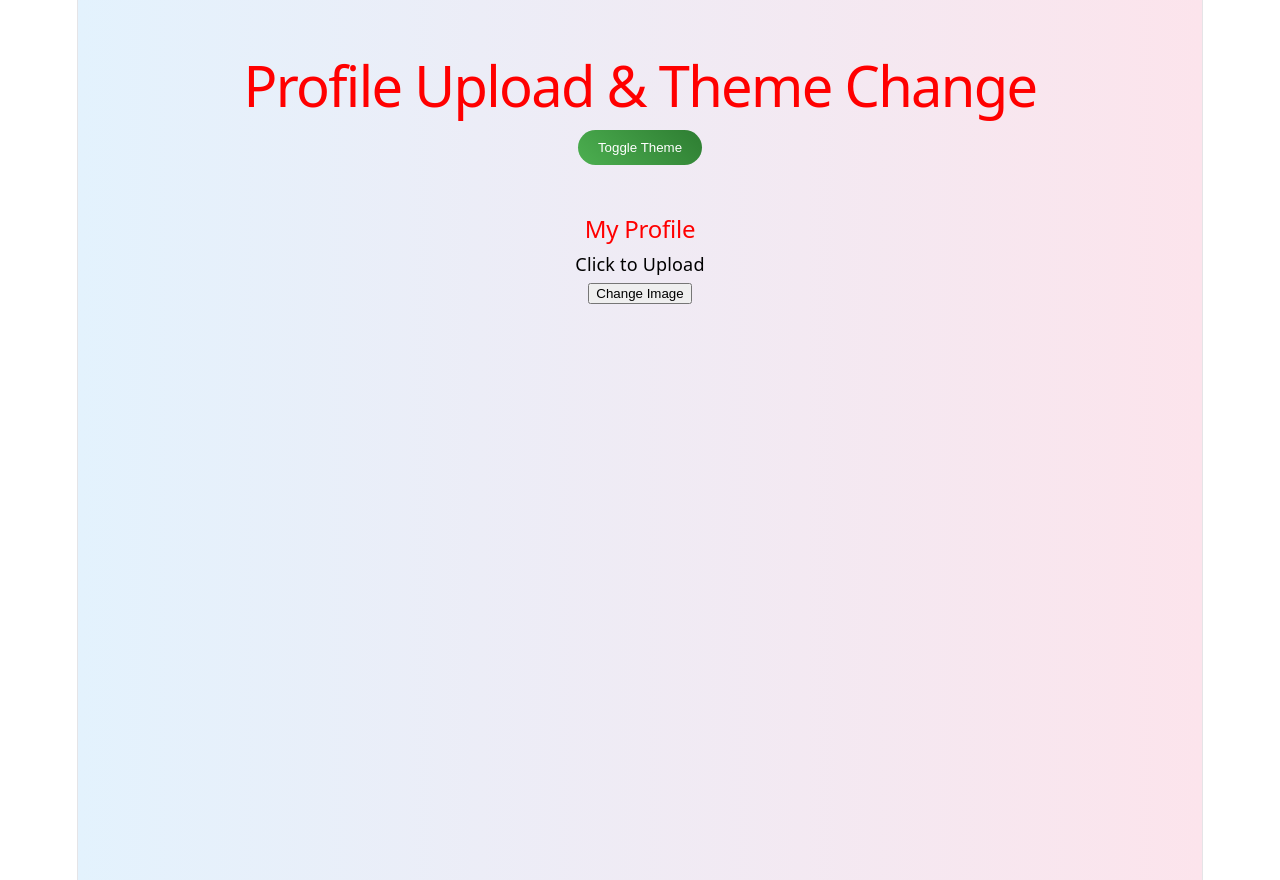
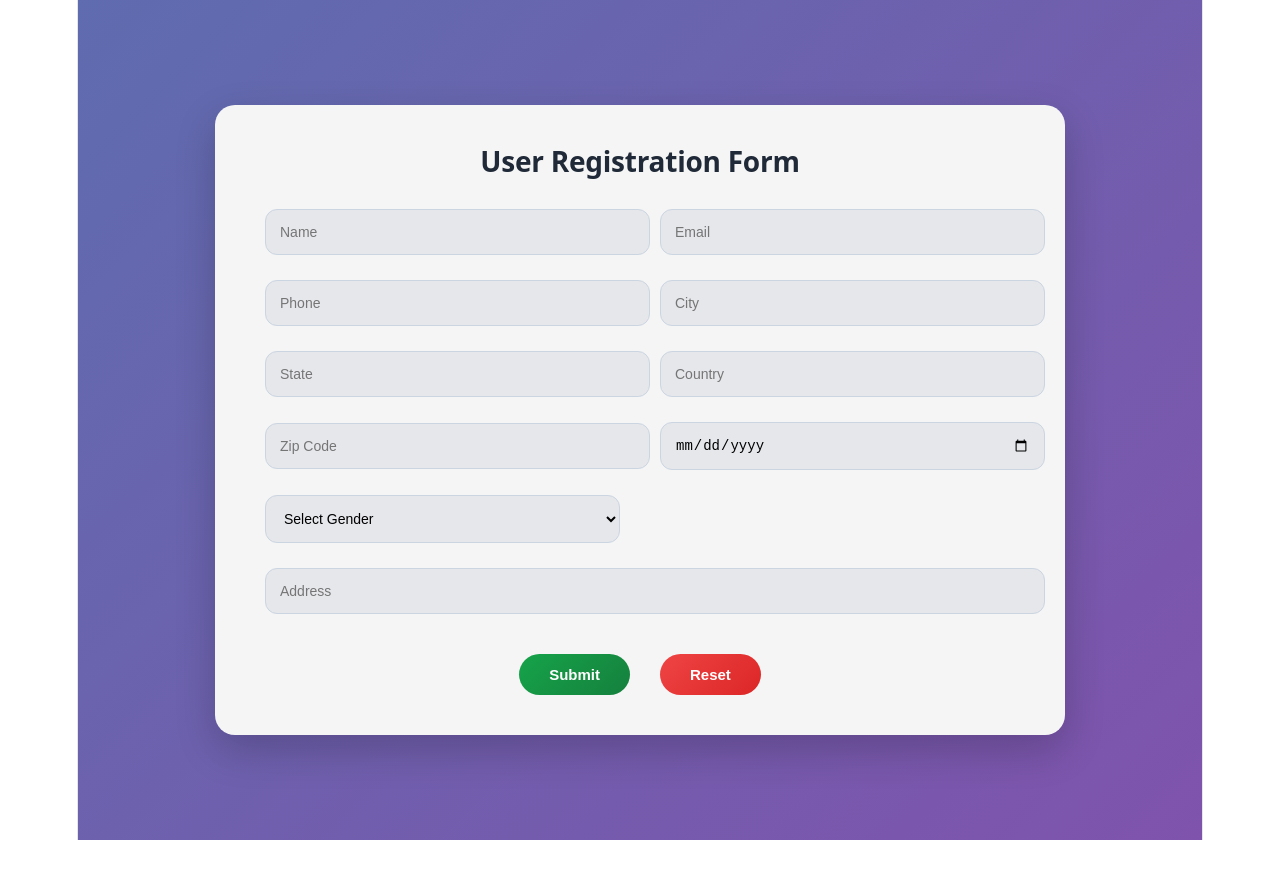
Before and after one commit to Jeevitha-98/Jeevitha, a React (Vite) app: page / in a window 1280 px wide. After the commit the page ends 840 px from the top, so only its background shows below. Built offline with nearby package versions, Linux system fonts and the light colour scheme.

Commit message:
ReactJS Task 10

```diff
--- a/src/App.jsx
+++ b/src/App.jsx
@@ -9,6 +9,8 @@ import API from "./Component/API";
  import React, { useState } from "react";
 import { ThemeContext } from "./Component/ThemeContext";
 import Profile from "./Component/Profile";
+
+
 
 
 
@@ -35,7 +37,7 @@ import Profile from "./Component/Profile";
     </div>
   );
 }*/
-
+/*
 export default function App() {
   const [theme, setTheme] = useState("light");
 
@@ -89,3 +91,18 @@ const buttonStyle = {
     </ThemeContext.Provider>
   );
 }
+  */
+
+
+import UseReducerForm from "./Component/UseReducerForm";
+
+
+export default function App() {
+  return(
+    <div>
+   <UseReducerForm/>
+    </div>
+
+  );
+
+}
--- /dev/null
+++ b/src/Component/UseReducerForm.jsx
@@ -0,0 +1,263 @@
+import React, { useReducer } from "react";
+
+const initialState = {
+  name: "",
+  email: "",
+  phone: "",
+  address: "",
+  city: "",
+  state: "",
+  country: "",
+  zip: "",
+  dob: "",
+  gender: "",
+  errors: {},
+};
+
+const ACTIONS = {
+  UPDATE_FIELD: "update_field",
+  RESET_FORM: "reset_form",
+  SET_ERRORS: "set_errors",
+};
+
+const reducer = (state, action) => {
+  switch (action.type) {
+    case ACTIONS.UPDATE_FIELD:
+      return {
+        ...state,
+        [action.field]: action.value,
+      };
+    case ACTIONS.SET_ERRORS:
+      return {
+        ...state,
+        errors: action.errors,
+      };
+    case ACTIONS.RESET_FORM:
+      return initialState;
+    default:
+      return state;
+  }
+};
+
+export default function UseReducerForm() {
+  const [state, dispatch] = useReducer(reducer, initialState);
+
+  const handleChange = (e) => {
+    dispatch({
+      type: ACTIONS.UPDATE_FIELD,
+      field: e.target.name,
+      value: e.target.value,
+    });
+  };
+
+  const validate = () => {
+    let errors = {};
+
+    if (!state.name) errors.name = "Name required";
+    if (!state.email.includes("@")) errors.email = "Valid email required";
+    if (state.phone.length !== 10) errors.phone = "10 digit phone required";
+    if (!state.address) errors.address = "Address required";
+    if (!state.city) errors.city = "City required";
+    if (!state.state) errors.state = "State required";
+    if (!state.country) errors.country = "Country required";
+    if (!state.zip) errors.zip = "Zip required";
+    if (!state.dob) errors.dob = "DOB required";
+    if (!state.gender) errors.gender = "Select gender";
+
+    return errors;
+  };
+
+  const handleSubmit = (e) => {
+    e.preventDefault();
+
+    const errors = validate();
+
+    if (Object.keys(errors).length > 0) {
+      dispatch({ type: ACTIONS.SET_ERRORS, errors });
+      return;
+    }
+
+    alert("Form Submitted ✅");
+    dispatch({ type: ACTIONS.RESET_FORM });
+  };
+
+  const Field = ({ name, placeholder, type = "text" }) => (
+    <div>
+      <input
+        type={type}
+        name={name}
+        placeholder={placeholder}
+        value={state[name]}
+        onChange={handleChange}
+        style={styles.input}
+      />
+      <p style={styles.error}>{state.errors[name]}</p>
+    </div>
+  );
+
+  return (
+    <div style={styles.container}>
+      <form style={styles.form} onSubmit={handleSubmit}>
+        <h2 style={styles.title}>User Registration Form</h2>
+
+        <div style={styles.grid}>
+          <Field name="name" placeholder="Name" />
+          <Field name="email" placeholder="Email" />
+          <Field name="phone" placeholder="Phone" />
+          <Field name="city" placeholder="City" />
+          <Field name="state" placeholder="State" />
+          <Field name="country" placeholder="Country" />
+          <Field name="zip" placeholder="Zip Code" />
+          <Field name="dob" type="date" />
+
+          <div>
+            <select
+              name="gender"
+              value={state.gender}
+              onChange={handleChange}
+              style={styles.input}
+            >
+              <option value="">Select Gender</option>
+              <option value="male">Male</option>
+              <option value="female">Female</option>
+              <option value="other">Other</option>
+            </select>
+            <p style={styles.error}>{state.errors.gender}</p>
+          </div>
+
+          <div style={styles.fullWidth}>
+            <input
+              name="address"
+              placeholder="Address"
+              value={state.address}
+              onChange={handleChange}
+              style={styles.input}
+            />
+            <p style={styles.error}>{state.errors.address}</p>
+          </div>
+        </div>
+
+        <div style={styles.buttonContainer}>
+          <button type="submit" style={styles.submitBtn}>Submit</button>
+          <button
+            type="button"
+            style={styles.resetBtn}
+            onClick={() => dispatch({ type: ACTIONS.RESET_FORM })}
+          >
+            Reset
+          </button>
+        </div>
+      </form>
+    </div>
+  );
+}
+const styles = {
+  container: {
+    display: "flex",
+    justifyContent: "center",
+    alignItems: "center",
+    minHeight: "100vh",
+    background: "linear-gradient(135deg, #5f6caf, #7f53ac)",
+    padding: "20px",
+  },
+
+  form: {
+    background: "#f5f5f5",
+    padding: "40px 50px",
+    borderRadius: "20px",
+    width: "750px",
+    boxShadow: "0 15px 40px rgba(0,0,0,0.2)",
+  },
+
+  title: {
+    textAlign: "center",
+    marginBottom: "30px",
+    fontSize: "28px",
+    fontWeight: "700",
+    color: "#1f2937",
+  },
+
+  grid: {
+    display: "grid",
+    gridTemplateColumns: "1fr 1fr",
+    gap: "20px 40px",
+    alignItems: "center",
+  },
+
+  fieldWrapper: {
+    display: "flex",
+    flexDirection: "column",
+    width: "100%",
+  },
+
+  input: {
+    width: "100%",
+    padding: "14px",
+    borderRadius: "12px",
+    border: "1px solid #cbd5e1",
+    fontSize: "14px",
+    background: "#e5e7eb",
+    outline: "none",
+  },
+
+  select: {
+    width: "100%",
+    padding: "14px",
+    borderRadius: "12px",
+    border: "1px solid #cbd5e1",
+    fontSize: "14px",
+    background: "#e5e7eb",
+    color: "#111",
+    outline: "none",
+  },
+
+  date: {
+    width: "100%",
+    padding: "14px",
+    borderRadius: "12px",
+    border: "1px solid #cbd5e1",
+    fontSize: "14px",
+    background: "#e5e7eb",
+    color: "#111",
+    outline: "none",
+  },
+
+  fullWidth: {
+    gridColumn: "span 2",
+  },
+
+  error: {
+    color: "red",
+    fontSize: "12px",
+    marginTop: "5px",
+  },
+
+  buttonContainer: {
+    display: "flex",
+    justifyContent: "center",
+    gap: "30px",
+    marginTop: "35px",
+  },
+
+  submitBtn: {
+    background: "linear-gradient(135deg, #16a34a, #15803d)",
+    color: "#fff",
+    padding: "12px 30px",
+    border: "none",
+    borderRadius: "30px",
+    fontSize: "15px",
+    fontWeight: "600",
+    cursor: "pointer",
+  },
+
+  resetBtn: {
+    background: "linear-gradient(135deg, #ef4444, #dc2626)",
+    color: "#fff",
+    padding: "12px 30px",
+    border: "none",
+    borderRadius: "30px",
+    fontSize: "15px",
+    fontWeight: "600",
+    cursor: "pointer",
+  },
+};
```
